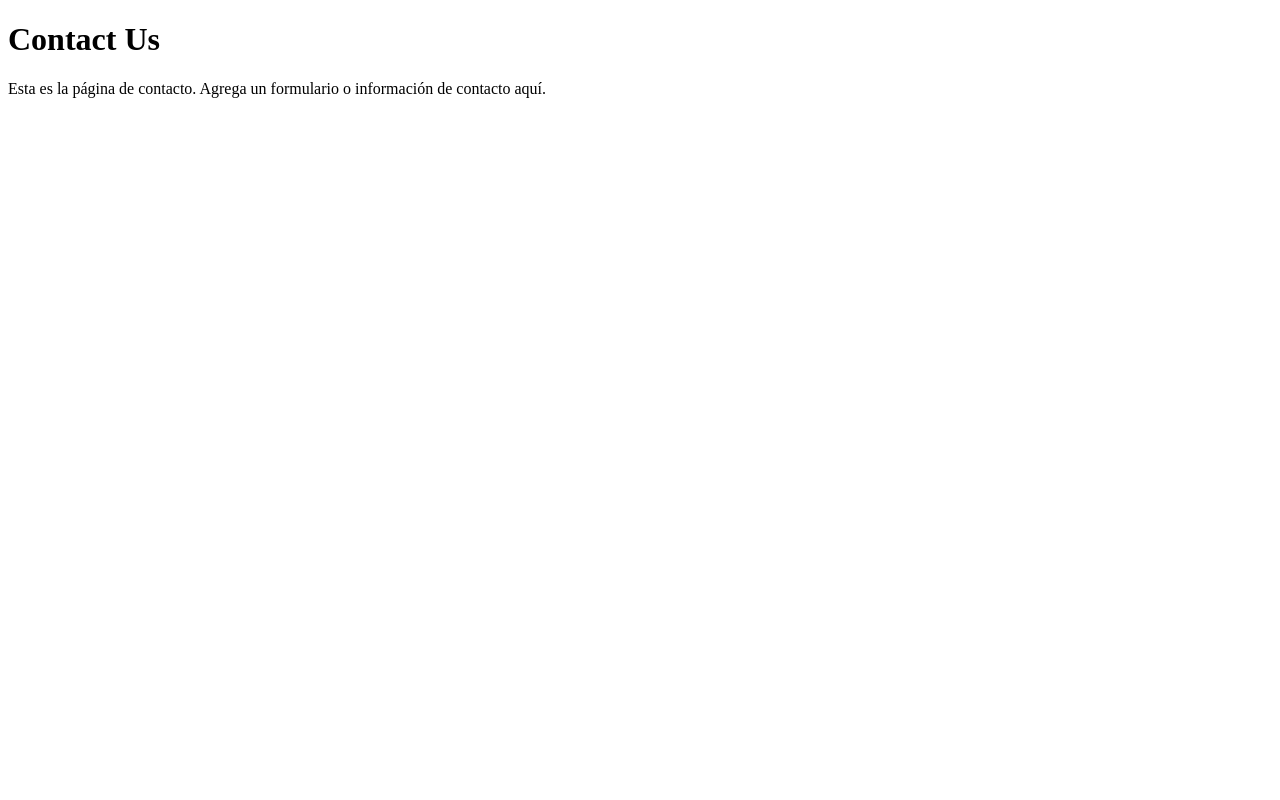
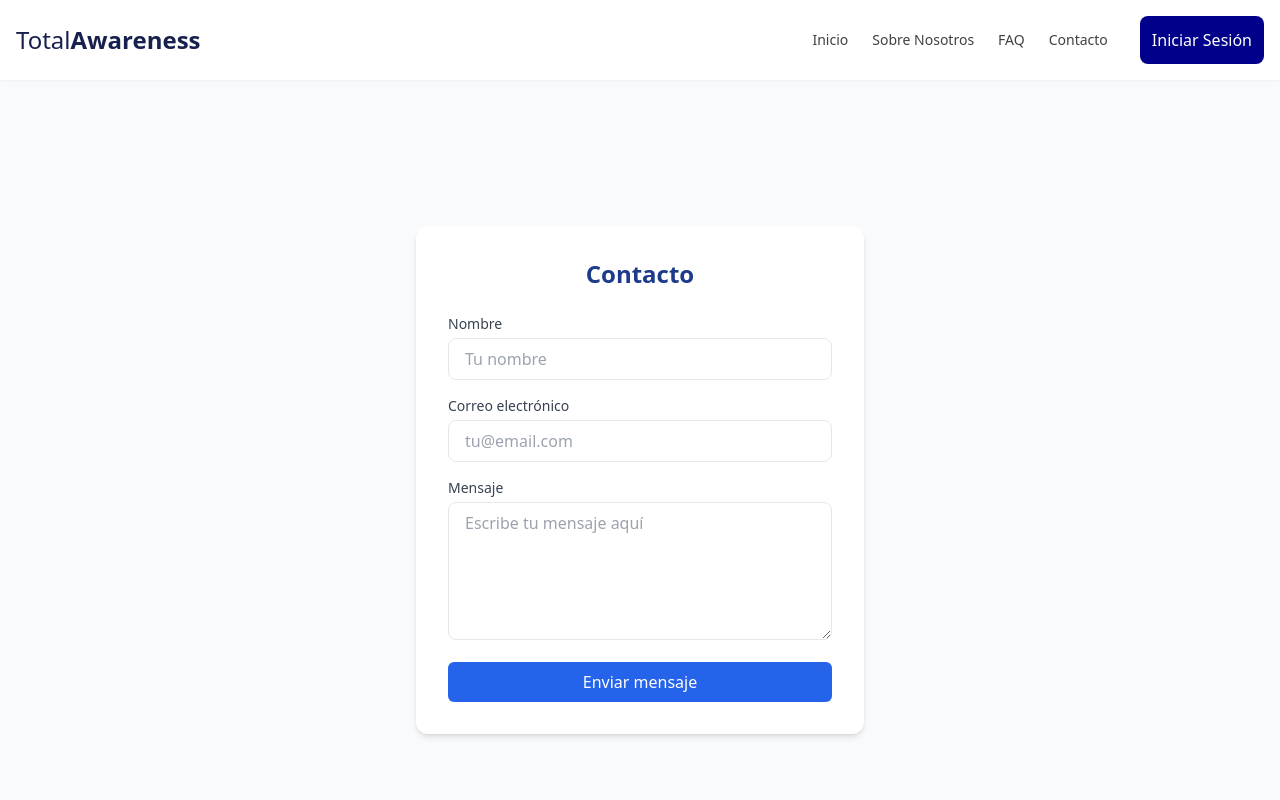
Before and after one commit to srTrauma/totalAwarenessCompo, a Next.js app: page /contact in a window 1280 px wide. Shown: the top 800 px of the page. Built offline with nearby package versions, Linux system fonts and the light colour scheme.

Commit message:
contacto creado y funcionando?

```diff
--- a/package.json
+++ b/package.json
@@ -14,7 +14,8 @@
     "bcryptjs": "^3.0.2",
     "classnames": "^2.5.1",
     "framer-motion": "^12.12.1",
-    "next": "14.2.15",
+    "next": "^14.2.28",
+    "nodemailer": "^7.0.3",
     "prisma": "^5.21.1",
     "react": "^18.3.1",
     "react-dom": "^18",
--- /dev/null
+++ b/pages/api/contact.ts
@@ -0,0 +1,39 @@
+import type { NextApiRequest, NextApiResponse } from 'next';
+import nodemailer from 'nodemailer';
+
+export default async function handler(req: NextApiRequest, res: NextApiResponse) {
+  if (req.method !== 'POST') {
+    return res.status(405).json({ message: 'Método no permitido' });
+  }
+
+  const { name, email, message } = req.body;
+
+  if (!name || !email || !message) {
+    return res.status(400).json({ message: 'Todos los campos son obligatorios' });
+  }
+
+  try {
+    const transporter = nodemailer.createTransport({
+      service: 'gmail',
+      auth: {
+        user: process.env.CONTACT_EMAIL_USER, // tu email de envío
+        pass: process.env.CONTACT_EMAIL_PASS, // tu contraseña o app password
+      },
+    });
+
+    await transporter.sendMail({
+      from: `"${name}" <${email}>`,
+      to: 'jaimequermarijuan@gmail.com',
+      subject: 'Nuevo mensaje de contacto desde Total Awareness',
+      text: message,
+      html: `<p><strong>Nombre:</strong> ${name}</p>
+             <p><strong>Email:</strong> ${email}</p>
+             <p><strong>Mensaje:</strong><br/>${message}</p>`,
+    });
+
+    res.status(200).json({ message: 'Mensaje enviado correctamente' });
+  } catch (error) {
+    console.error('Error enviando email:', error);
+    res.status(500).json({ message: 'Error al enviar el mensaje' });
+  }
+}
--- a/pages/contact/index.tsx
+++ b/pages/contact/index.tsx
@@ -1,11 +1,101 @@
-import React from 'react';
+
+import FooterMain from '@/components/FooterMain';
+import NavBar from '@/components/NavBar';
+import '@/app/globals.css';
+import { useState, useEffect } from 'react';
 
 const ContactPage = () => {
+  const [form, setForm] = useState({ name: '', email: '', message: '' });
+  const [loading, setLoading] = useState(false);
+  const [success, setSuccess] = useState('');
+  const [error, setError] = useState('');
+
+  const handleChange = (e: React.ChangeEvent<HTMLInputElement | HTMLTextAreaElement>) => {
+    setForm({ ...form, [e.target.name]: e.target.value });
+  };
+
+  const handleSubmit = async (e: React.FormEvent) => {
+    e.preventDefault();
+    setLoading(true);
+    setError('');
+    setSuccess('');
+    try {
+      const res = await fetch('/api/contact', {
+        method: 'POST',
+        headers: { 'Content-Type': 'application/json' },
+        body: JSON.stringify(form),
+      });
+      const data = await res.json();
+      if (res.ok) {
+        setSuccess('¡Mensaje enviado correctamente!');
+        setForm({ name: '', email: '', message: '' });
+      } else {
+        setError(data.message || 'Error al enviar el mensaje');
+      }
+    } catch {
+      setError('Error al conectar con el servidor');
+    } finally {
+      setLoading(false);
+    }
+  };
+
   return (
-    <div>
-      <h1>Contact Us</h1>
-      <p>Esta es la página de contacto. Agrega un formulario o información de contacto aquí.</p>
+    <>
+    <NavBar />
+    <div className="bg-gray-50 min-h-screen flex flex-col items-center justify-center px-4">
+      <div className="bg-white rounded-xl shadow-md max-w-md w-full p-8">
+        <h1 className="text-2xl font-bold mb-6 text-blue-900 text-center">Contacto</h1>
+        <form onSubmit={handleSubmit} className="space-y-4">
+          <div>
+            <label className="block text-sm font-medium text-gray-700 mb-1">Nombre</label>
+            <input
+              type="text"
+              name="name"
+              value={form.name}
+              onChange={handleChange}
+              required
+              className="w-full px-4 py-2 border rounded-lg focus:ring-blue-500 focus:border-blue-500"
+              placeholder="Tu nombre"
+            />
+          </div>
+          <div>
+            <label className="block text-sm font-medium text-gray-700 mb-1">Correo electrónico</label>
+            <input
+              type="email"
+              name="email"
+              value={form.email}
+              onChange={handleChange}
+              required
+              className="w-full px-4 py-2 border rounded-lg focus:ring-blue-500 focus:border-blue-500"
+              placeholder="tu@email.com"
+            />
+          </div>
+          <div>
+            <label className="block text-sm font-medium text-gray-700 mb-1">Mensaje</label>
+            <textarea
+              name="message"
+              value={form.message}
+              onChange={handleChange}
+              required
+              rows={5}
+              className="w-full px-4 py-2 border rounded-lg focus:ring-blue-500 focus:border-blue-500"
+              placeholder="Escribe tu mensaje aquí"
+            />
+          </div>
+          <button
+            type="submit"
+            disabled={loading}
+            className="w-full bg-blue-600 text-white py-2 px-4 rounded-md hover:bg-blue-700 transition-colors"
+          >
+            {loading ? 'Enviando...' : 'Enviar mensaje'}
+          </button>
+        </form>
+        {success && <p className="mt-4 text-green-600 text-center">{success}</p>}
+        {error && <p className="mt-4 text-red-600 text-center">{error}</p>}
+      </div>
     </div>
+    <FooterMain />
+    </>
   );
 };
 
```
Also changed, not shown: 2 other files (tests, documents, lock files or other folders).
